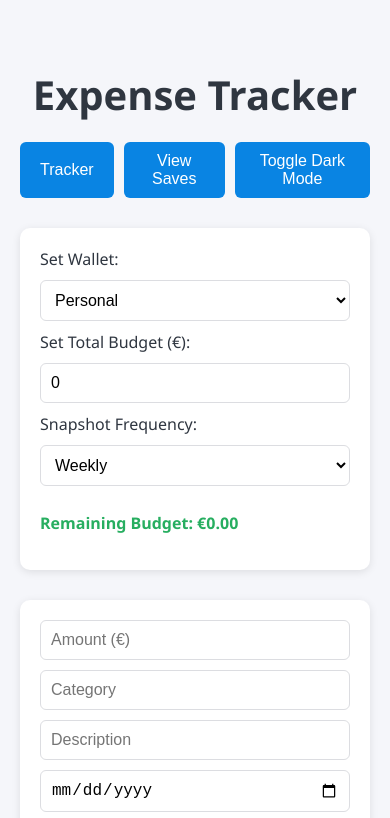
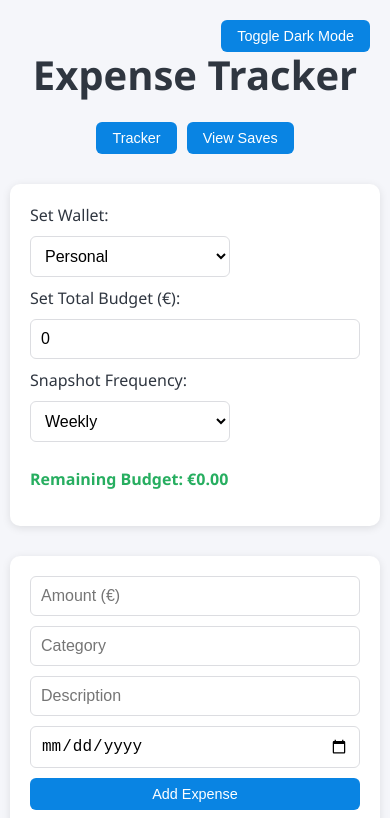
Before and after one commit to tiernanraftery/expense-app-project, a React (Create React App) app: page / in a window 390 px wide. Shown: the top 818 px of the page. Built offline with nearby package versions, Linux system fonts and the light colour scheme.

Commit message:
finish css

```diff
--- a/src/App.css
+++ b/src/App.css
@@ -153,3 +153,31 @@ body.dark-mode select {
   margin-bottom: 10px;
   color: var(--text);
 }
+select {
+  max-width: 200px;
+}
+
+.toggle-dark {
+  position: fixed;
+  top: 20px;
+  right: 20px;
+}
+
+/* Responsive */
+@media (max-width: 600px) {
+  .app-container {
+    padding: 20px 10px;
+  }
+
+  button {
+    font-size: 0.9rem;
+    padding: 8px 16px;
+  }
+
+  .expense-item {
+    flex-direction: column;
+    align-items: flex-start;
+    gap: 10px;
+  }
+
+}
```
